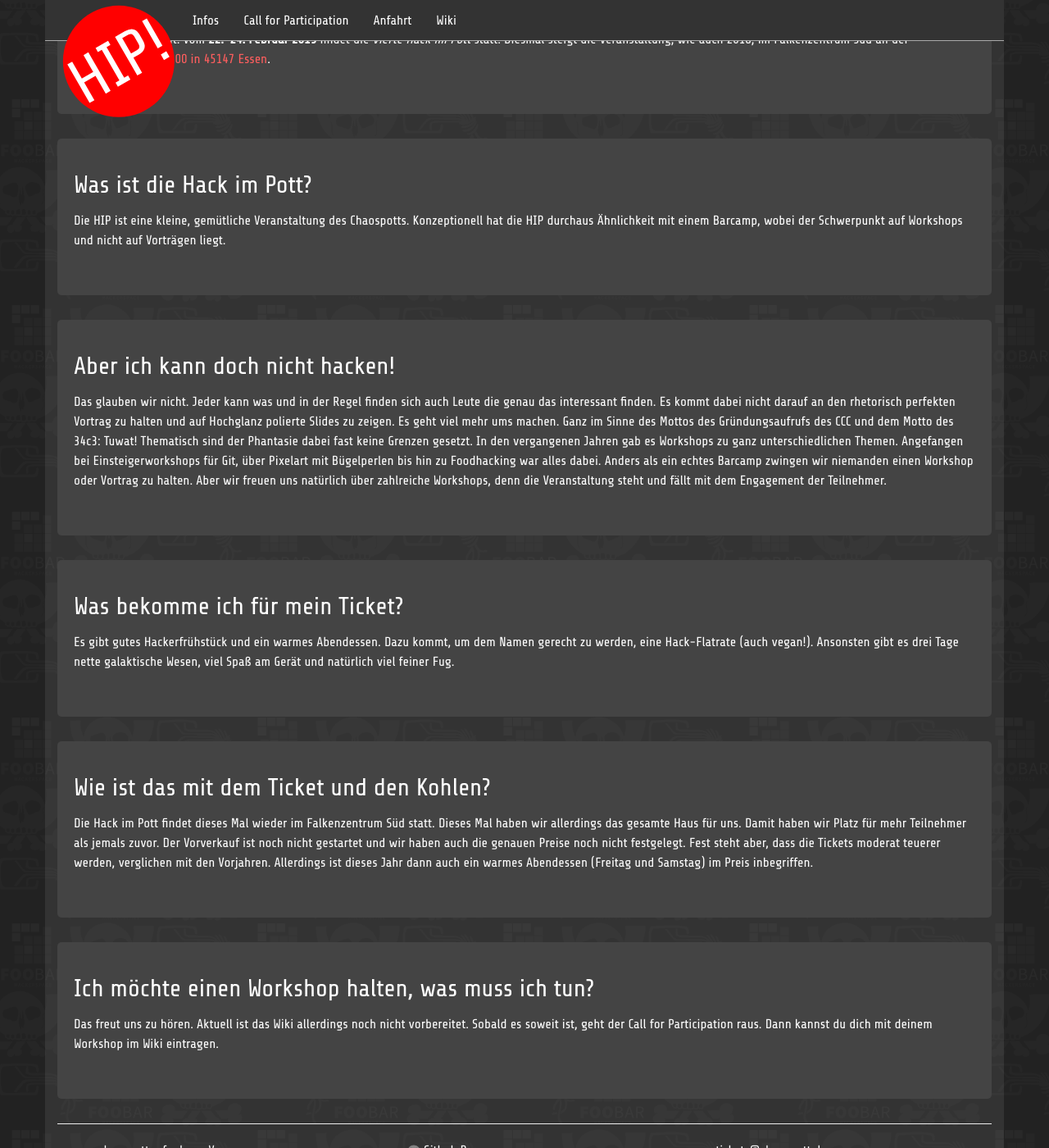
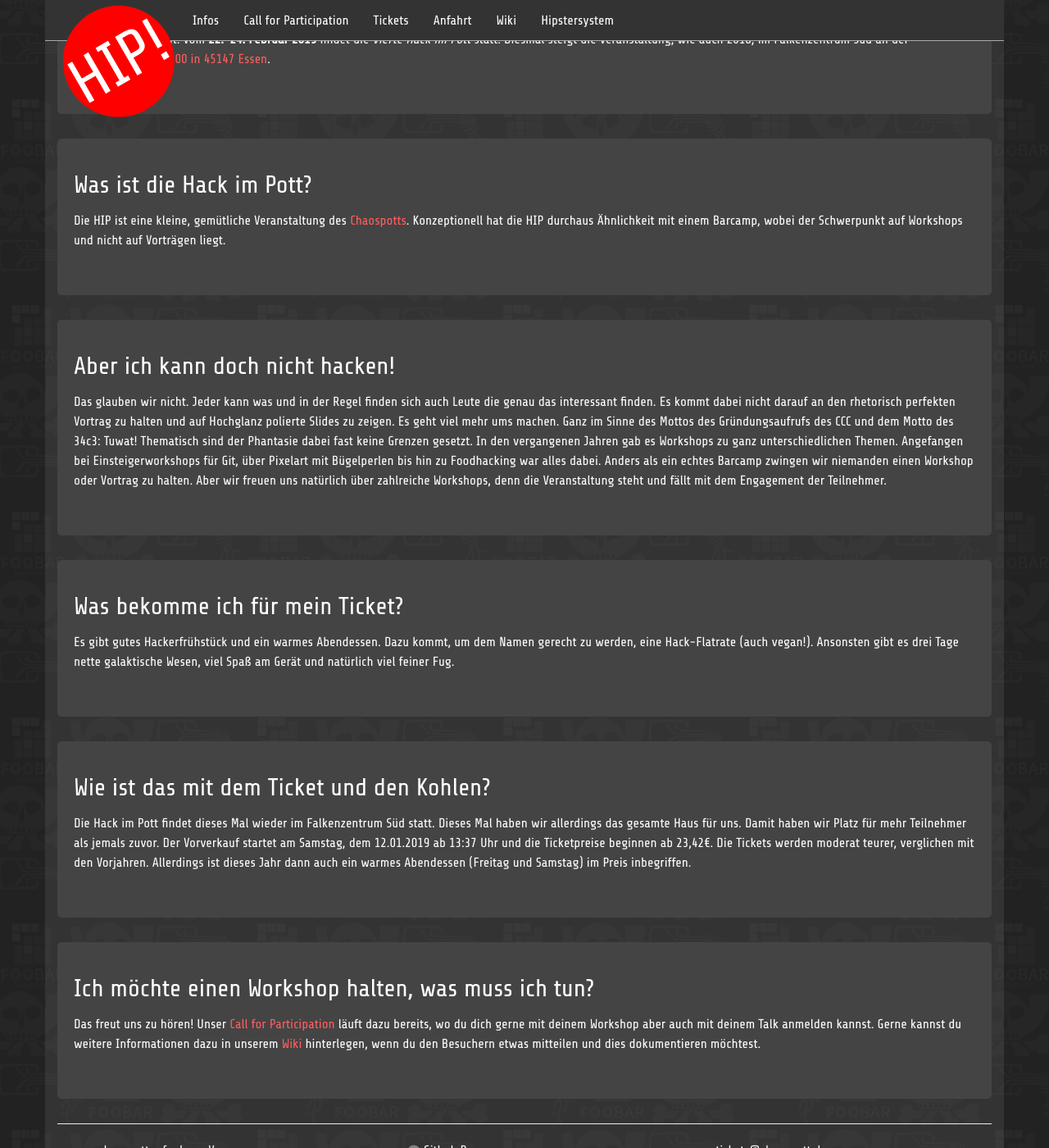
Before and after one commit to c3e/hip-site, a Jekyll site: the page built from infos.html, in a window 1280 px wide and 1400 px high, scrolled down 217 px. Shown: the whole window at 82% size. Built offline with Jekyll 4.4.1, drawn with Linux system fonts in a browser that asks for light colours; some of the changed text lies outside the part shown.

Commit message:
Update menu, update infos, fixed typos

```diff
--- a/_includes/header.html
+++ b/_includes/header.html
@@ -25,23 +25,28 @@
                     </a>
                 </li>
                 <li>
-                    <a href="https://fahrplan.hackimpott.de/hip3/cfp">
+                    <a href="https://fahrplan.hackimpott.de/hip3/cfp" target="_blank">
                         Call for Participation
                     </a>
                 </li>
-                <!-- <li>
-                    <a href="https://tickets.hackimpott.de/hip/2018/">
+                <li>
+                    <a href="https://tickets.hackimpott.de/" target="_blank">
                         Tickets
                     </a>
-                </li> -->
+                </li>
                 <li>
                     <a href="anfahrt.html">
                         Anfahrt
                     </a>
                 </li>
                 <li>
-                    <a href="https://wiki.hackimpott.de">
+                    <a href="https://wiki.hackimpott.de" target="_blank">
                         Wiki
+                    </a>
+                </li>
+                <li>
+                    <a href="https://hipster.hackimpott.de" target="_blank">
+                        Hipstersystem
                     </a>
                 </li>
             </ul>
--- a/_posts/2019-01-05-hip-3-tickets.markdown
+++ b/_posts/2019-01-05-hip-3-tickets.markdown
@@ -10,7 +10,7 @@ HIP HIP hurra,
 der Ticketverkauf ist (fast) da! \o/
 
 Hiermit folgt nun die Ankündigung für den Start unseres Ticketverkaufs für die HIP3. Dieser beginnt am **12.01.2019 um 13:37 Uhr** auf unserer [Ticket-Seite](https://tickets.hackimpott.de)!
-Weiterhin geht zusammen mit dem Ticketverkauf auch unser [Hipstersyste](https://hipster.hackimpott.de) an den Start, wo ihr euch gerne registrieren könnt.
+Weiterhin geht zusammen mit dem Ticketverkauf auch unser [Hipstersystem](https://hipster.hackimpott.de) an den Start, wo ihr euch gerne registrieren könnt.
 
 Genauso möchten wir euch noch einmal auf unser [Call for Participation](https://fahrplan.hackimpott.de/hip3/cfp) hinweisen. Wir würden uns freuen, noch ein paar spannenden Workshops und Vorträgen einen Platz anbieten zu können.
 
--- a/infos.html
+++ b/infos.html
@@ -3,7 +3,7 @@ layout: default
 ---
 
 <h1>
-    Hack im Pott
+    Hack Im Pott
 </h1>
 
 <div class="box">
@@ -11,7 +11,7 @@ layout: default
         Wann steigt die HIP?
     </h2>
     <p>
-    Es ist wieder soweit. Vom <strong>22.-24. Februar 2019</strong> findet die <em>vierte Hack im Pott</em> statt. Diesmal steigt die Veranstaltung, wie auch 2018, im Falkenzentrum Süd an der <a href="https://www.openstreetmap.org/?mlat=51.4366&mlon=6.9817#map=16/51.4366/6.9817"> Holsterhauser Str. 200 in 45147 Essen</a>.
+    Es ist wieder soweit. Vom <strong>22.-24. Februar 2019</strong> findet die <em>vierte Hack im Pott</em> statt. Diesmal steigt die Veranstaltung, wie auch 2018, im Falkenzentrum Süd an der <a href="anfahrt.html"> Holsterhauser Str. 200 in 45147 Essen</a>.
     </p>
 </div>
 
@@ -20,7 +20,7 @@ layout: default
         Was ist die Hack im Pott?
     </h2>
     <p>
-        Die HIP ist eine kleine, gemütliche Veranstaltung des Chaospotts. Konzeptionell hat die HIP durchaus Ähnlichkeit mit einem Barcamp, wobei der Schwerpunkt auf Workshops und nicht auf Vorträgen liegt.
+        Die HIP ist eine kleine, gemütliche Veranstaltung des <a href="https://chaospott.de" target="_blank">Chaospotts</a>. Konzeptionell hat die HIP durchaus Ähnlichkeit mit einem Barcamp, wobei der Schwerpunkt auf Workshops und nicht auf Vorträgen liegt.
     </p>
 </div>
 
@@ -47,7 +47,7 @@ layout: default
         Wie ist das mit dem Ticket und den Kohlen?
     </h2>
     <p>
-       Die Hack im Pott findet dieses Mal wieder im Falkenzentrum Süd statt. Dieses Mal haben wir allerdings das gesamte Haus für uns. Damit haben wir Platz für mehr Teilnehmer als jemals zuvor. Der Vorverkauf ist noch nicht gestartet und wir haben auch die genauen Preise noch nicht festgelegt. Fest steht aber, dass die Tickets moderat teuerer werden, verglichen mit den Vorjahren. Allerdings ist dieses Jahr dann auch ein warmes Abendessen (Freitag und Samstag) im Preis inbegriffen.
+       Die Hack im Pott findet dieses Mal wieder im Falkenzentrum Süd statt. Dieses Mal haben wir allerdings das gesamte Haus für uns. Damit haben wir Platz für mehr Teilnehmer als jemals zuvor. Der Vorverkauf startet am Samstag, dem 12.01.2019 ab 13:37 Uhr und die Ticketpreise beginnen ab 23,42€. Die Tickets werden moderat teurer, verglichen mit den Vorjahren. Allerdings ist dieses Jahr dann auch ein warmes Abendessen (Freitag und Samstag) im Preis inbegriffen.
     </p>
 </div>
 
@@ -56,6 +56,6 @@ layout: default
         Ich möchte einen Workshop halten, was muss ich tun?
     </h2>
     <p>
-        Das freut uns zu hören. Aktuell ist das Wiki allerdings noch nicht vorbereitet. Sobald es soweit ist, geht der Call for Participation raus. Dann kannst du dich mit deinem Workshop im Wiki eintragen.
+        Das freut uns zu hören! Unser <a href="https://fahrplan.hackimpott.de/hip3/cfp" target="_blank">Call for Participation</a> läuft dazu bereits, wo du dich gerne mit deinem Workshop aber auch mit deinem Talk anmelden kannst. Gerne kannst du weitere Informationen dazu in unserem <a href="https://wiki.hackimpott.de" target="_blank">Wiki</a> hinterlegen, wenn du den Besuchern etwas mitteilen und dies dokumentieren möchtest.
     </p>
 </div>
```
